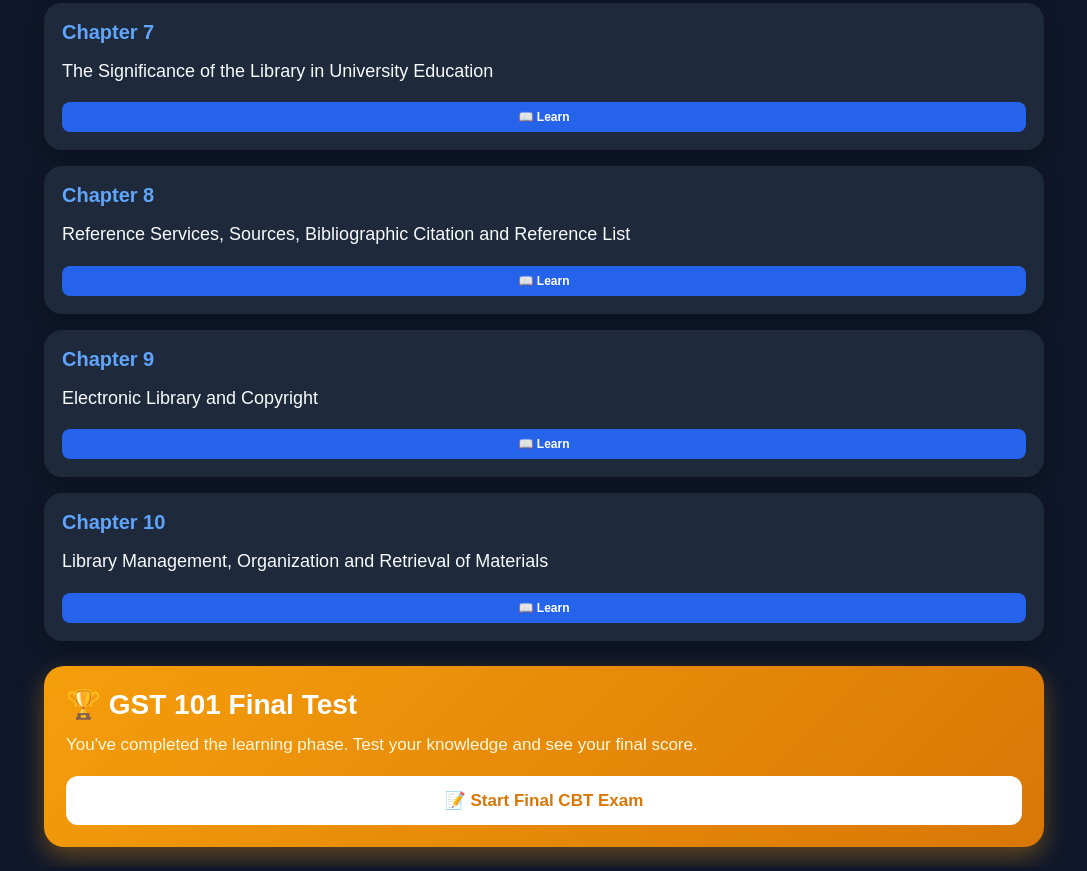
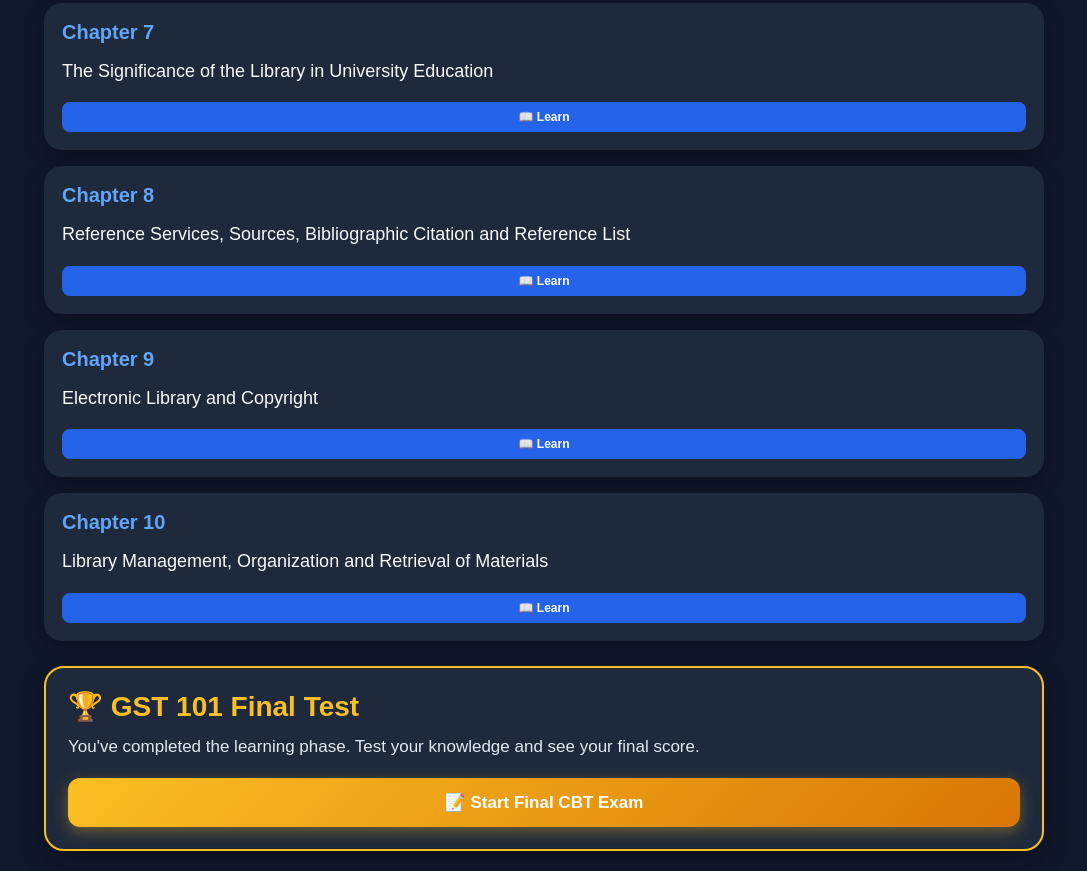
Before and after one commit to Funds7/Examify, a plain HTML site: page chapters-gst101.html in a window 1280 px wide. Shown: the part 1180-2051 px from the top of the page, without its empty margins (96-1183 px from the left). Drawn offline with Linux system fonts and the light colour scheme.

Commit message:
Update styles for test card and button

```diff
--- a/style.css
+++ b/style.css
@@ -281,21 +281,22 @@ html{
 =========================== */
 
 .test-card{
-    background:linear-gradient(135deg,#f59e0b,#d97706);
+    background:#1e293b;
+    border:2px solid #fbbf24;
     border-radius:20px;
     padding:22px;
     margin-top:25px;
-    color:#fff;
-    box-shadow:0 10px 25px rgba(245,158,11,.35);
+    box-shadow:0 10px 25px rgba(0,0,0,.25);
 }
 
 .test-card h2{
+    color:#fbbf24;
     font-size:28px;
     margin-bottom:10px;
 }
 
 .test-card p{
-    color:#fff8e1;
+    color:#e2e8f0;
     font-size:17px;
     line-height:1.6;
     margin-bottom:18px;
@@ -306,15 +307,16 @@ html{
     padding:14px;
     border:none;
     border-radius:12px;
-    background:#fff;
-    color:#d97706;
+    background:linear-gradient(135deg,#fbbf24,#d97706);
+    color:#ffffff;
     font-size:17px;
     font-weight:bold;
     cursor:pointer;
     transition:all .3s ease;
+    box-shadow:0 5px 15px rgba(251,191,36,.35);
 }
 
 .test-btn:hover{
-    transform:scale(1.02);
-    background:#f8fafc;
+    transform:translateY(-2px);
+    box-shadow:0 8px 20px rgba(251,191,36,.45);
 }
```
